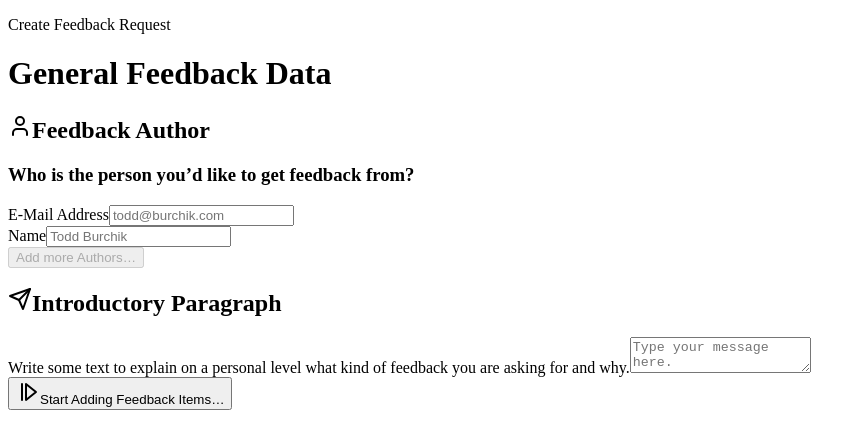
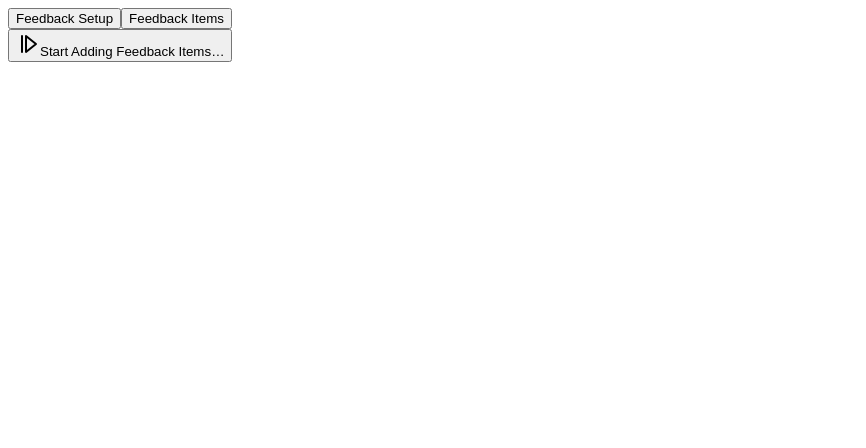
Before and after one commit to improveme-io/imio-product-demo, a Next.js app: page /lego in a window 1280 px wide. Shown: the top 448 px of the page, without its empty margins (0-866 px from the left). Built offline with nearby package versions, Linux system fonts and the light colour scheme.

Commit message:
feat(lego): add dev step tabs

```diff
--- a/src/pages/lego.tsx
+++ b/src/pages/lego.tsx
@@ -56,6 +56,7 @@ import { Input } from "@/components/ui/input";
 import { Button } from "@/components/ui/button";
 import { Textarea } from "@/components/ui/textarea";
 import { Separator } from "@/components/ui/separator";
+import { Tabs, TabsContent, TabsList, TabsTrigger } from "@/components/ui/tabs";
 
 import { UserIcon, SendIcon, StepForwardIcon } from "lucide-react";
 
@@ -125,15 +126,30 @@ const Lego: NextPage = () => {
         <link rel="icon" href="/favicon.ico" />
       </Head>
       <main className="items-left justify-left flex min-h-screen flex-col">
+        <Tabs>
+          <TabsList>
+            <TabsTrigger value="SETUP">Feedback Setup</TabsTrigger>
+            <TabsTrigger value="ITEMS">Feedback Items</TabsTrigger>
+          </TabsList>
           <div className="container flex flex-col px-4 pb-8 pt-4 ">
+            <TabsContent className="mt-0 border-none p-0" value="ITEMS">
               <header className="pb-8">
                 <p className="text-l mb-1 mt-0">Create Feedback Request</p>
                 <h1 className="text-3xl font-extrabold tracking-tight">
-              General Feedback Data
+                  Feedback Items
+                </h1>
+              </header>
+            </TabsContent>
+            <TabsContent className="mt-0 border-none p-0" value="SETUP">
+              <header className="pb-8">
+                <p className="text-l mb-1 mt-0">Create Feedback Request</p>
+                <h1 className="text-3xl font-extrabold tracking-tight">
+                  Feedback Setup
                 </h1>
               </header>
               <FeedbackAuthorList />
               <IntroParagraph />
+            </TabsContent>
           </div>
           <Separator className="my-4" />
           <footer className="container flex justify-end px-8 pb-16 pt-8">
@@ -142,6 +158,7 @@ const Lego: NextPage = () => {
               Start Adding Feedback Items…
             </Button>
           </footer>
+        </Tabs>
       </main>
     </>
   );
```
Lines whose indentation alone changed are shown as unchanged.
